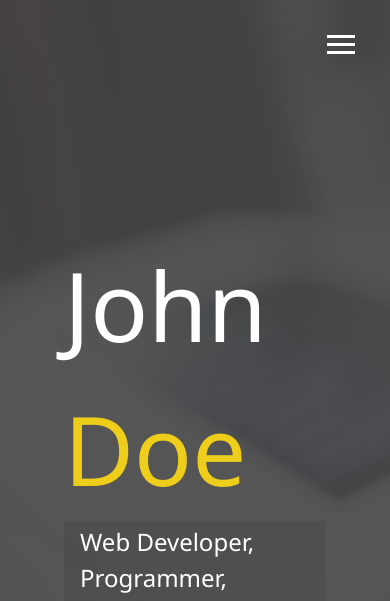
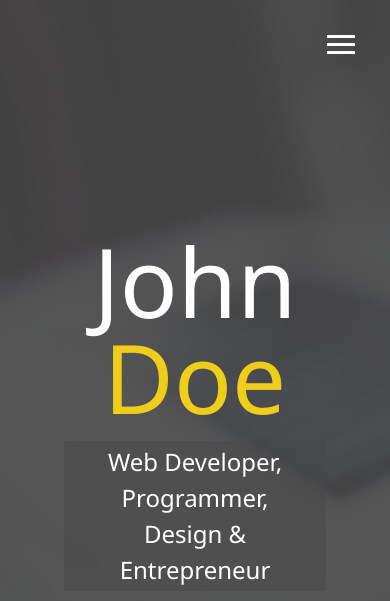
Before and after one commit to willrockies/ws-portfolio, a website: page dist/index.html in a window 390 px wide. Shown: the top 601 px of the page. Drawn offline with Linux system fonts and the light colour scheme.

Commit message:
added media query and menu overlay responsiveness

```diff
--- a/scss/_config.scss
+++ b/scss/_config.scss
@@ -28,3 +28,26 @@
     }
   }
 }
+
+//Media query mixins
+@mixin mediaSm {
+  @media screen and (max-width: 500px) {
+    @content;
+  }
+}
+
+@mixin mediaMd {
+  @media screen and (max-width: 768px) {
+    @content;
+  }
+}
+@mixin mediaLg {
+  @media screen and (min-width:769px) and (max-width: 1170px) {
+    @content;
+  }
+}
+@mixin mediaXl {
+  @media screen and (min-width:1171px) {
+    @content;
+  }
+}
--- /dev/null
+++ b/scss/_mobile.scss
@@ -0,0 +1,59 @@
+// widescreens
+
+@include mediaXl {
+}
+
+// Desktops & laptops
+
+@include mediaLg {
+}
+
+// tablets & small laptops
+
+@include mediaMd {
+  main {
+    align-items: center;
+    text-align: center;
+
+    .lg-heading {
+      line-height: 1;
+      margin-bottom: 1rem;
+    }
+  }
+
+  ul.menu-nav,
+  div.menu-branding {
+    float: none;
+    width: 100%;
+    min-height: 0;
+
+    &.show {
+      transform: translate3d(0, 0, 0);
+    }
+  }
+
+  .menu-nav {
+    height: 75vh;
+    transform: translate3d(-100%, 0, 0);
+    font-size: 24px;
+  }
+
+  .menu-branding {
+    height: 25vh;
+    transform: translate3d(100%, 0, 0);
+
+    .portrait {
+      background: url('../img/portrait.jpg');
+      width: 200px;
+      height: 200px;
+    }
+  }
+}
+
+// smartphone
+
+@include mediaSm {
+  main#home h1 {
+    margin-top: 10vh;
+  }
+}
--- a/scss/main.scss
+++ b/scss/main.scss
@@ -1,5 +1,6 @@
 @import 'config';
 @import 'menu';
+@import 'mobile';
 
 * {
   box-sizing: border-box;
```
Also changed, not shown: dist/css/main.css.
